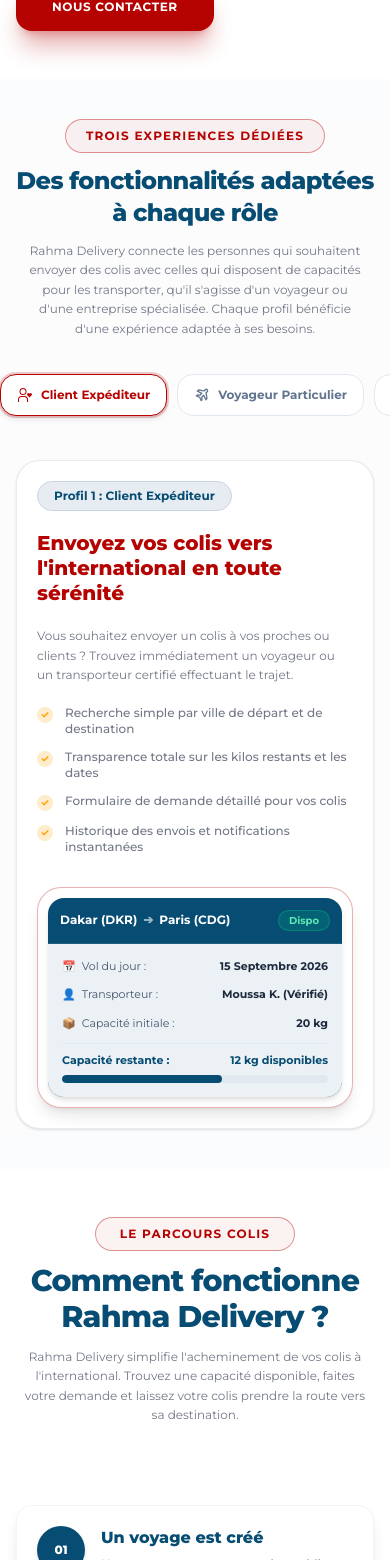
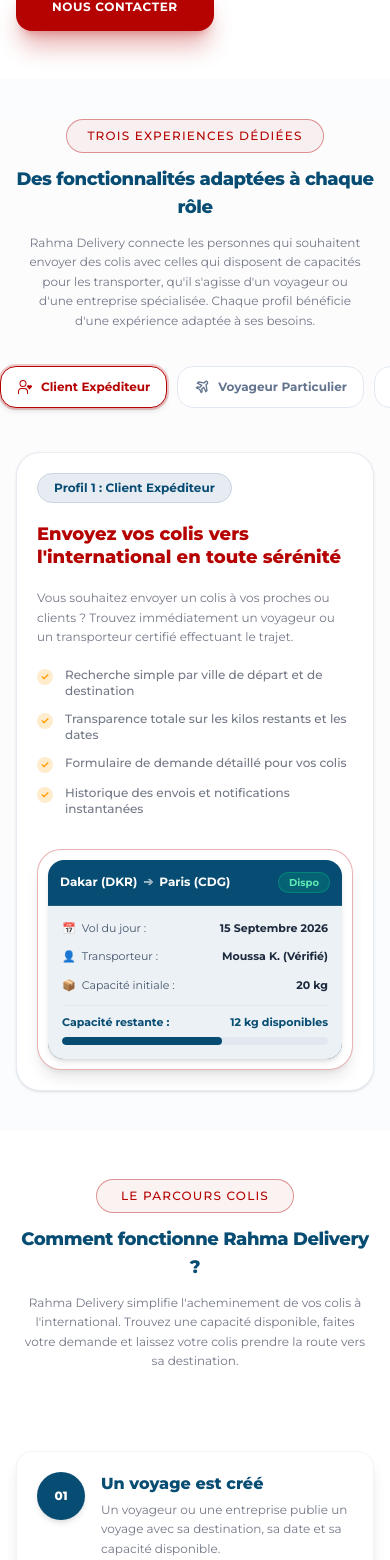
Before and after one commit to noorwebservices/Rahma-GP-refonte, a Vue app: page / in a window 390 px wide. Shown: the part 1408-2968 px from the top of the page. Built offline with nearby package versions, Linux system fonts and the light colour scheme.

Commit message:
ajouter des ajustements de style et de réactivité dans les sections HowItWorks, Partnership et Profiles de HomeView

```diff
--- a/src/components/HowItWorksSection.vue
+++ b/src/components/HowItWorksSection.vue
@@ -64,11 +64,11 @@
   <section id="comment-ca-marche" class="relative pt-12 pb-18 sm:pt-10 sm:pb-0 overflow-hidden">
 
     <!-- Background Decorative Banner Image (Dézoomé et ancré en bas sur mobile pour révéler les cartons 3D sans gêner le texte) -->
-    <div class="absolute inset-0 pointer-events-none z-0 opacity-60 md:opacity-100">
+    <div class="absolute inset-0 pointer-events-none z-0">
       <img
         :src="bannerCommentCaMarche"
         alt="Background Comment Ça Marche"
-        class="w-full h-full object-contain md:object-cover object-bottom md:object-center"
+        class="w-full h-full sm:object-contain  object-scale-down object-bottom  "
       />
     </div>
 
@@ -77,12 +77,12 @@
       <!-- Section Header -->
       <div class="text-center max-w-3xl mx-auto space-y-3 sm:space-y-4 mb-20 lg:mb-28">
         <div>
-          <span class="inline-block px-6 py-2 rounded-full border border-secondaire/40 bg-secondaire/5 text-secondaire text-xs sm:text-sm font-bold uppercase tracking-widest">
+          <span class="inline-block px-6 py-2 rounded-full border border-secondaire/40 bg-secondaire/5 text-secondaire text-xs sm:text-sm font-medium uppercase tracking-widest">
             Le Parcours Colis
           </span>
         </div>
 
-        <h2 class="text-3xl sm:text-4xl lg:text-5xl font-extrabold text-principal tracking-tight">
+        <h2 class="text-lg sm:text-xl lg:text-xl xl:text-3xl font-extrabold text-principal tracking-tight">
           Comment fonctionne Rahma Delivery ?
         </h2>
 
--- a/src/components/PartnershipSection.vue
+++ b/src/components/PartnershipSection.vue
@@ -30,18 +30,18 @@
   <section id="devenir-partenaire" class="relative pt-6 sm:pt-10 pb-12 sm:pb-16 bg-white overflow-hidden">
 
     <!-- Section Header (Top Part) -->
-    <div class="max-w-7xl 2xl:max-w-[1536px] mx-auto px-4 sm:px-6 lg:px-8 mb-6 sm:mb-8">
+    <div class="max-w-7xl 2xl:max-w-384 mx-auto px-4 sm:px-6 lg:px-8 mb-6 sm:mb-8">
       <div class="text-center max-w-4xl mx-auto space-y-3">
 
         <!-- Subtitle Badge -->
         <div>
-          <span class="inline-block px-6 py-2 rounded-full border border-secondaire/40 bg-secondaire/5 text-secondaire text-xs sm:text-sm font-bold uppercase tracking-widest">
+          <span class="inline-block px-6 py-2 rounded-full border border-secondaire/40 bg-secondaire/5 text-secondaire text-xs sm:text-sm font-medium uppercase tracking-widest">
             Partenariat
           </span>
         </div>
 
         <!-- Main Title -->
-        <h2 class="text-3xl sm:text-4xl lg:text-5xl font-extrabold text-principal tracking-tight leading-tight">
+        <h2 class="text-lg sm:text-xl lg:text-xl xl:text-3xl font-extrabold text-principal tracking-tight leading-tight">
           Devenez l'une des 1ères Entreprises Partenaires VIP
         </h2>
 
@@ -61,20 +61,20 @@
         <img
           :src="bannerContact"
           alt="Business Partnership Background"
-          class="w-full h-full object-cover object-center"
+          class="w-full h-full object-cover "
         />
         <!-- Overlay Noir 68% d'opacité -->
         <div class="absolute inset-0 bg-black/68"></div>
       </div>
 
       <!-- Content Grid inside max-w-7xl 2xl:max-w-[1536px] (2 Columns) -->
-      <div class="relative z-10 max-w-7xl 2xl:max-w-[1536px] mx-auto px-4 sm:px-6 lg:px-8 py-10 sm:py-16 lg:py-20">
+      <div class="relative z-10 max-w-7xl 2xl:max-w-384 mx-auto px-4 sm:px-6 lg:px-8 py-10 sm:py-16 lg:py-20">
         <div class="grid grid-cols-1 lg:grid-cols-12 gap-10 lg:gap-12 items-center">
 
           <!-- LEFT COLUMN: Privilèges (6 cols) -->
           <div class="lg:col-span-6 space-y-8 text-white">
 
-            <h3 class="text-2xl sm:text-3xl font-extrabold tracking-tight leading-snug">
+            <h3 class="text-xl sm:text-2xl font-extrabold tracking-tight leading-snug">
               Privilèges réservés aux premiers inscrits
             </h3>
 
@@ -147,7 +147,7 @@
           <div class="lg:col-span-6">
             <div class="bg-white/10 backdrop-blur-md rounded-3xl p-6 sm:p-8 border border-white/20 shadow-2xl text-white">
 
-              <h3 class="text-2xl sm:text-3xl font-extrabold mb-2">
+              <h3 class="text-xl sm:text-2xl font-extrabold mb-2">
                 Formulaire de Réservation Prioritaire
               </h3>
               <p class="text-white/80 text-xs sm:text-sm mb-6 pb-4 border-b border-white/10">
--- a/src/components/ProfilesSection.vue
+++ b/src/components/ProfilesSection.vue
@@ -16,13 +16,13 @@
       <div class="text-center max-w-4xl mx-auto space-y-3 sm:space-y-4 mb-8 sm:mb-12">
         <!-- Subtitle Pill -->
         <div>
-          <span class="inline-block px-5 py-2 rounded-full border border-secondaire/40 bg-secondaire/5 text-secondaire text-xs sm:text-sm font-bold uppercase tracking-widest">
+          <span class="inline-block px-5 py-2 rounded-full border border-secondaire/40 bg-secondaire/5 text-secondaire text-xs sm:text-sm font-medium uppercase tracking-widest">
             TROIS EXPERIENCES DÉDIÉES
           </span>
         </div>
 
         <!-- Main Heading -->
-        <h2 class="text-2xl sm:text-4xl lg:text-5xl font-extrabold text-principal tracking-tight">
+        <h2 class="text-lg sm:text-xl lg:text-xl xl:text-3xl font-extrabold text-principal tracking-tight">
           Des fonctionnalités adaptées à chaque rôle
         </h2>
 
@@ -104,7 +104,7 @@
               Profil 1 : Client Expéditeur
             </span>
 
-            <h3 class="text-xl sm:text-3xl font-extrabold text-secondaire leading-tight">
+            <h3 class="text-lg sm:text-xl font-extrabold text-secondaire leading-tight">
               Envoyez vos colis vers l'international en toute sérénité
             </h3>
 
@@ -201,7 +201,7 @@
               Profil 2 : Voyageur particulier
             </span>
 
-            <h3 class="text-xl sm:text-3xl font-extrabold text-secondaire leading-tight">
+            <h3 class="text-lg sm:text-xl font-extrabold text-secondaire leading-tight">
               Rentabilisez vos bagages et amortissez vos billets d'avion
             </h3>
 
@@ -280,8 +280,8 @@
               Profil 3 : Entreprise Pro
             </span>
 
-            <h3 class="text-xl sm:text-3xl font-extrabold text-secondaire leading-tight">
-              Un véritable cockpit professionnel de gestion de transport
+            <h3 class="text-lg sm:text-xl font-extrabold text-secondaire leading-tight">
+              Un véritable espace professionnel de gestion du transport
             </h3>
 
             <p class="text-texte font-normal text-xs sm:text-base leading-relaxed">
@@ -315,7 +315,7 @@
 
                 <!-- Dark Blue Header -->
                 <div class="p-3 sm:p-4 text-white flex items-center justify-between border-b border-white/10">
-                  <span class="font-bold text-xs sm:text-base">Cockpit Entreprise Pro</span>
+                  <span class="font-bold text-xs sm:text-base">Espace Entreprise Pro</span>
                   <span class="bg-emerald-500/20 text-emerald-300 border border-emerald-400/30 text-[10px] sm:text-xs px-2.5 py-0.5 rounded-full font-bold">
                     Dispo
                   </span>
```
